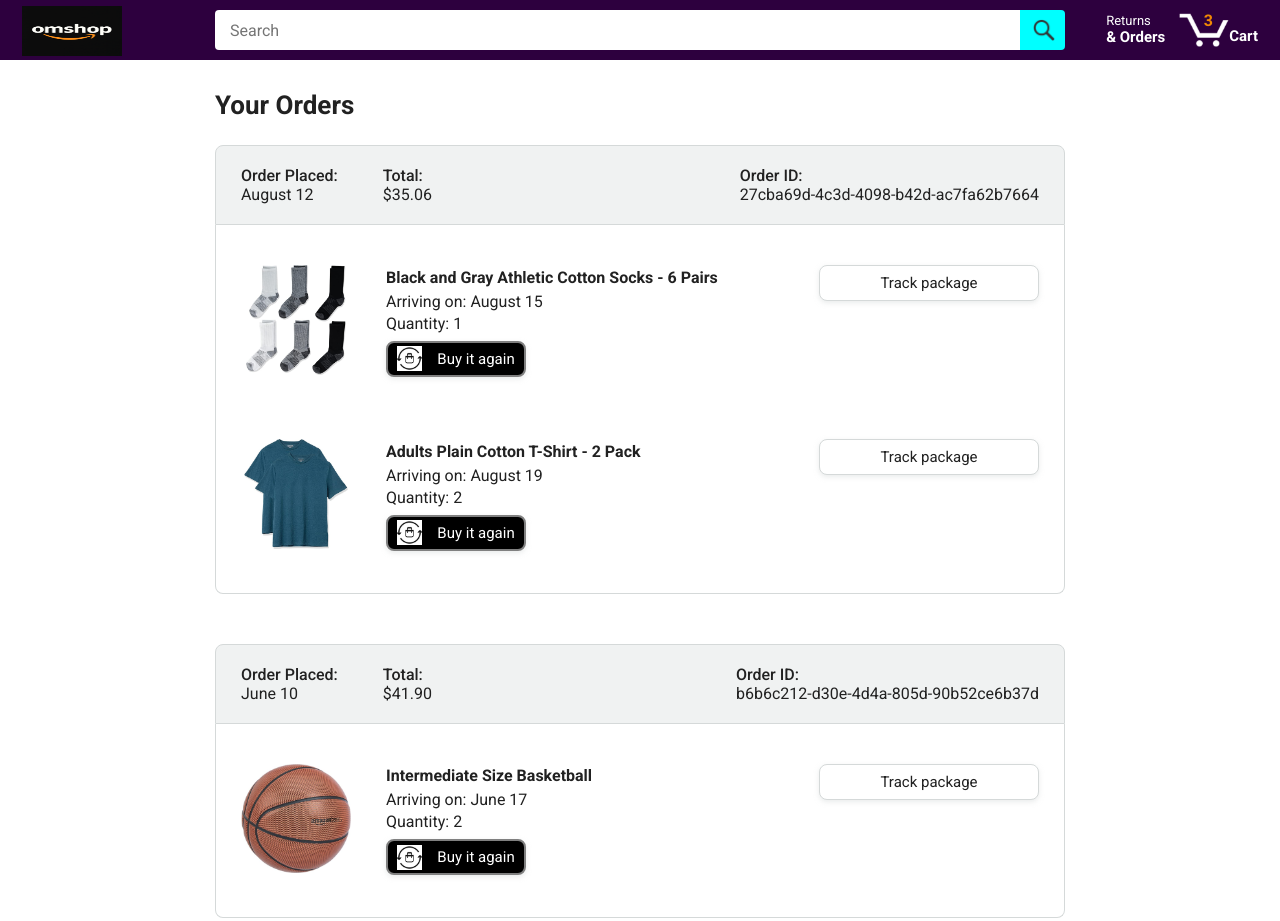
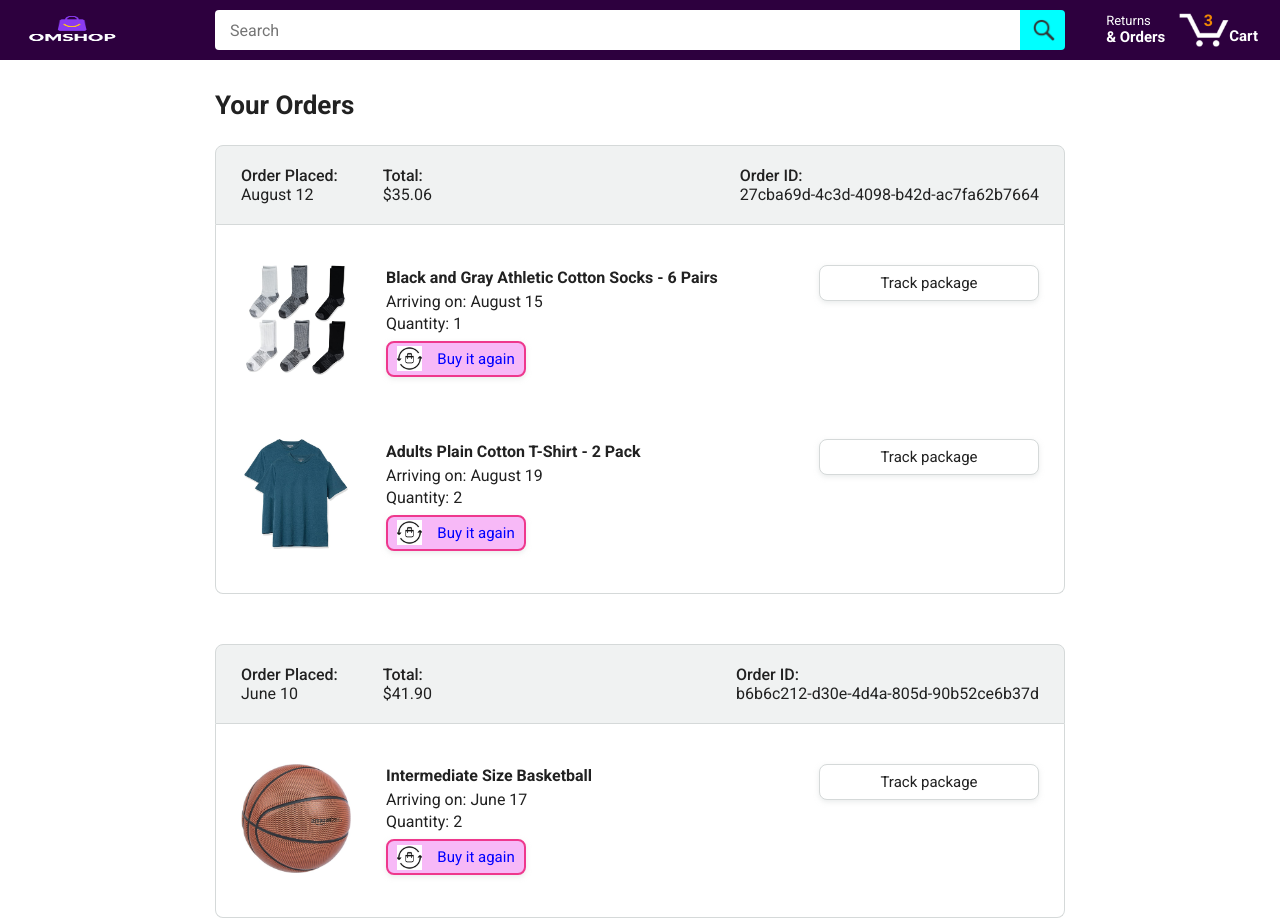
Before and after one commit to er-omsonar/e-commerce-project, a plain HTML site: page orders.html in a window 1280 px wide. Drawn offline with Linux system fonts and the light colour scheme.

Commit message:
changing ui

```diff
--- a/orders.html
+++ b/orders.html
@@ -23,7 +23,7 @@
       <div class="amazon-header-left-section">
         <a href="e-commerce.html" class="header-link">
           <img class="amazon-logo"
-            src="images/e-commerce-dark-theme.png">
+            src="images/omshop-purple.png">
           <img class="amazon-mobile-logo"
             src="images/amazon-mobile-logo-white.png">
         </a>
--- a/styles/shared/general.css
+++ b/styles/shared/general.css
@@ -25,9 +25,9 @@ input, select, button {
 }
 
 .button-primary {
-  color: white;
-  background-color: black;
-  border: 2px solid gray;
+  background-color: rgb(247, 185, 247);
+  color: rgb(0, 0, 255);
+  border: 2px solid rgb(238, 56, 141);
   border-radius: 8px;
   cursor: pointer;
   box-shadow: 0 2px 5px rgba(213, 217, 217, 0.5);
```
Also changed, not shown: checkout.html (+1 -1 lines), e-commerce.html (+1 -1 lines), tracking.html (+1 -1 lines), images/omshop-purple.png (added).
